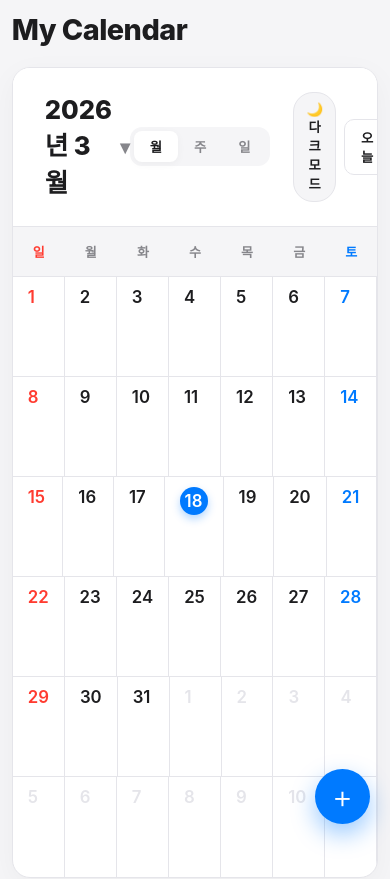
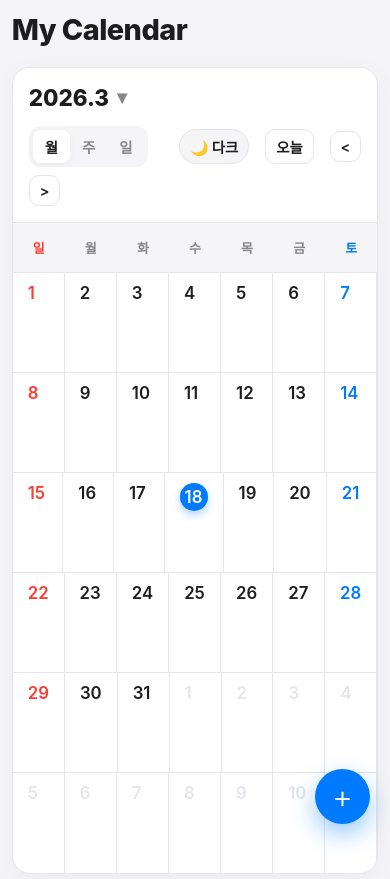
Before and after one commit to leeann9867/calendar, a React (Create React App) app: page / in a window 390 px wide. Shown: the top 879 px of the page. Built offline with nearby package versions, Linux system fonts and the light colour scheme.

Commit message:
ver 0.12d2

```diff
--- a/src/components/CalendarSection.js
+++ b/src/components/CalendarSection.js
@@ -122,7 +122,12 @@ function CalendarSection({ currentDate, events, selectedTag, onOpenModal, onUpda
                                     key={di} className={`day-cell ${day.getMonth() !== currentDate.getMonth() ? 'other-month' : ''} ${di===0?'sun':di===6?'sat':''} ${clearTime(day) === todayTime ? 'today' : ''}`}
                                     onDragOver={(e) => { e.preventDefault(); e.currentTarget.classList.add('drag-over'); }}
                                     onDragLeave={(e) => e.currentTarget.classList.remove('drag-over')}
-                                    onDrop={(e) => { e.preventDefault(); e.currentTarget.classList.remove('drag-over'); onUpdateEventDate(e.dataTransfer.getData("eventId"), getFormatDate(day)); }}
+                                    onDrop={(e) => {
+                                        e.preventDefault();
+                                        e.currentTarget.classList.remove('drag-over');
+                                        // 월간 뷰에서는 날짜만 전달
+                                        onUpdateEventDate(e.dataTransfer.getData("eventId"), getFormatDate(day));
+                                    }}
                                     onClick={() => onOpenModal(getFormatDate(day))}
                                 ><span className="day-number">{day.getDate()}</span></div>
                             ))}
@@ -158,7 +163,6 @@ function CalendarSection({ currentDate, events, selectedTag, onOpenModal, onUpda
 
     return (
         <div className="time-grid-wrapper" onTouchStart={onTouchStart} onTouchMove={onTouchMove} onTouchEnd={onTouchEnd}>
-
             <div className="time-grid-header">
                 <div className="time-grid-header-spacer"></div>
                 {days.map((day, i) => (
@@ -201,13 +205,26 @@ function CalendarSection({ currentDate, events, selectedTag, onOpenModal, onUpda
                             <div
                                 key={i} className="time-column"
                                 onClick={() => onOpenModal(getFormatDate(day))}
-                                // 🚀 [신규] 주간/일간 뷰 세로 기둥에 드래그 앤 드롭 이벤트를 장착합니다.
                                 onDragOver={(e) => { e.preventDefault(); e.currentTarget.classList.add('drag-over'); }}
                                 onDragLeave={(e) => e.currentTarget.classList.remove('drag-over')}
                                 onDrop={(e) => {
                                     e.preventDefault();
                                     e.currentTarget.classList.remove('drag-over');
-                                    onUpdateEventDate(e.dataTransfer.getData("eventId"), getFormatDate(day));
+
+                                    // 🌟 [핵심] Y축 픽셀 계산으로 드롭된 시간 알아내기
+                                    const rect = e.currentTarget.getBoundingClientRect();
+                                    const y = e.clientY - rect.top; // 컬럼 상단으로부터의 마우스 Y위치
+
+                                    // 1시간 = 50px. 30분 단위 스냅 적용
+                                    const hourFloat = Math.max(0, y / 50);
+                                    const snappedHour = Math.floor(hourFloat);
+                                    const snappedMin = (hourFloat % 1) >= 0.5 ? 30 : 0;
+
+                                    // 포맷팅 (예: 09:30)
+                                    const newStartTime = `${String(Math.min(23, snappedHour)).padStart(2, '0')}:${String(snappedMin).padStart(2, '0')}`;
+
+                                    // 날짜와 계산된 시간 함께 전달
+                                    onUpdateEventDate(e.dataTransfer.getData("eventId"), getFormatDate(day), newStartTime);
                                 }}
                             >
                                 {dayEvents.map(ev => {
@@ -231,8 +248,8 @@ function CalendarSection({ currentDate, events, selectedTag, onOpenModal, onUpda
                                         <div
                                             key={`${ev.id}-${ev.startDate}`}
                                             className="time-event-block"
-                                            draggable // 🚀 [신규] 일정을 잡아서 드래그할 수 있게 허용
-                                            onDragStart={(e) => { e.dataTransfer.setData("eventId", ev.id); }} // 🚀 [신규] ID 전달
+                                            draggable
+                                            onDragStart={(e) => { e.dataTransfer.setData("eventId", ev.id); }}
                                             style={{ top: `${topPx}px`, height: `${heightPx}px`, backgroundColor: ev.color, opacity: isHighlighted ? 1 : 0.2 }}
                                             onClick={(e) => { e.stopPropagation(); onOpenModal(getFormatDate(new Date(ev.startDate)), ev); }}
                                         >
--- a/src/components/Header.js
+++ b/src/components/Header.js
@@ -15,9 +15,9 @@ function Header({ currentDate, onPrev, onNext, onToday, onJump, theme, onToggleT
         return () => document.removeEventListener("mousedown", handleClickOutside);
     }, [showPicker]);
 
-    // 뷰 모드에 따른 타이틀 형식
-    let titleText = `${year}년 ${month}월`;
-    if (viewMode === 'day') titleText = `${year}년 ${month}월 ${date}일`;
+    // 🌟 [핵심] 모바일 최적화를 위해 타이틀 길이 대폭 압축 (예: 2026.3 또는 2026.3.15)
+    let titleText = `${year}.${month}`;
+    if (viewMode === 'day') titleText = `${year}.${month}.${date}`;
 
     return (
         <div className="calendar-header">
@@ -25,6 +25,8 @@ function Header({ currentDate, onPrev, onNext, onToday, onJump, theme, onToggleT
                 <div className="header-title clickable" onClick={() => setShowPicker(!showPicker)}>
                     {titleText} <span className="dropdown-icon">▾</span>
                 </div>
+
+                {/* 미니 달력 팝업 */}
                 {showPicker && (
                     <div className="date-picker-dropdown">
                         <div className="picker-year-row">
@@ -34,7 +36,13 @@ function Header({ currentDate, onPrev, onNext, onToday, onJump, theme, onToggleT
                         </div>
                         <div className="picker-month-grid">
                             {[1,2,3,4,5,6,7,8,9,10,11,12].map(m => (
-                                <button key={m} className={`picker-month-btn ${year === pickerYear && month === m ? 'current' : ''}`} onClick={() => { onJump(pickerYear, m); setShowPicker(false); }}>{m}월</button>
+                                <button
+                                    key={m}
+                                    className={`picker-month-btn ${year === pickerYear && month === m ? 'current' : ''}`}
+                                    onClick={() => { onJump(pickerYear, m); setShowPicker(false); }}
+                                >
+                                    {m}월
+                                </button>
                             ))}
                         </div>
                     </div>
@@ -42,15 +50,16 @@ function Header({ currentDate, onPrev, onNext, onToday, onJump, theme, onToggleT
             </div>
 
             <div className="nav-buttons">
-                {/* 🌟 뷰 모드 토글 스위치 */}
+                {/* 뷰 모드 토글 스위치 */}
                 <div className="view-toggle-group">
                     <button className={`view-toggle-btn ${viewMode === 'month' ? 'active' : ''}`} onClick={() => setViewMode('month')}>월</button>
                     <button className={`view-toggle-btn ${viewMode === 'week' ? 'active' : ''}`} onClick={() => setViewMode('week')}>주</button>
                     <button className={`view-toggle-btn ${viewMode === 'day' ? 'active' : ''}`} onClick={() => setViewMode('day')}>일</button>
                 </div>
 
+                {/* 🌟 [핵심] 테마 버튼 글자 압축 (모드 글자 제거) */}
                 <button className="theme-toggle" onClick={onToggleTheme}>
-                    {theme === 'light' ? '🌙 다크 모드' : '☀️ 라이트 모드'}
+                    {theme === 'light' ? '🌙 다크' : '☀️ 라이트'}
                 </button>
                 <button className="header-btn" onClick={onToday}>오늘</button>
                 <button className="header-btn" onClick={onPrev}>&lt;</button>
--- a/src/index.css
+++ b/src/index.css
@@ -285,3 +285,40 @@ body {
   .week-row { min-height: 100px; }
   .fab-add-btn { bottom: 20px; right: 20px; width: 55px; height: 55px; font-size: 2rem; }
 }
+
+/* =========================================
+   10. 모바일/소형 화면(태블릿 이하) 헤더 최적화
+========================================= */
+@media (max-width: 768px) {
+  .calendar-header {
+    flex-wrap: wrap; /* 화면이 좁으면 밑으로 자동 줄바꿈 허용 */
+    gap: 15px;
+    padding: 16px;
+  }
+
+  .nav-buttons {
+    width: 100%; /* 네비게이션 버튼들을 전체 너비로 확장 */
+    justify-content: space-between; /* 양쪽 끝으로 예쁘게 정렬 */
+    flex-wrap: wrap; /* 버튼도 좁으면 줄바꿈 */
+    gap: 8px;
+  }
+
+  .header-title.clickable {
+    font-size: 1.4rem; /* 타이틀 크기 살짝 축소 */
+  }
+
+  .view-toggle-btn {
+    padding: 6px 12px;
+    font-size: 0.9rem;
+  }
+
+  .header-btn, .theme-toggle {
+    padding: 6px 10px;
+    font-size: 0.9rem;
+  }
+
+  /* 주간/일간 뷰에서 시간이 표시되는 영역 살짝 축소 */
+  .time-labels { width: 45px; }
+  .time-label-slot { padding-right: 4px; font-size: 0.75rem; }
+  .time-grid-header-spacer { width: 45px; }
+}
```
Also changed, not shown: src/components/Main.js (+55 -31 lines).
